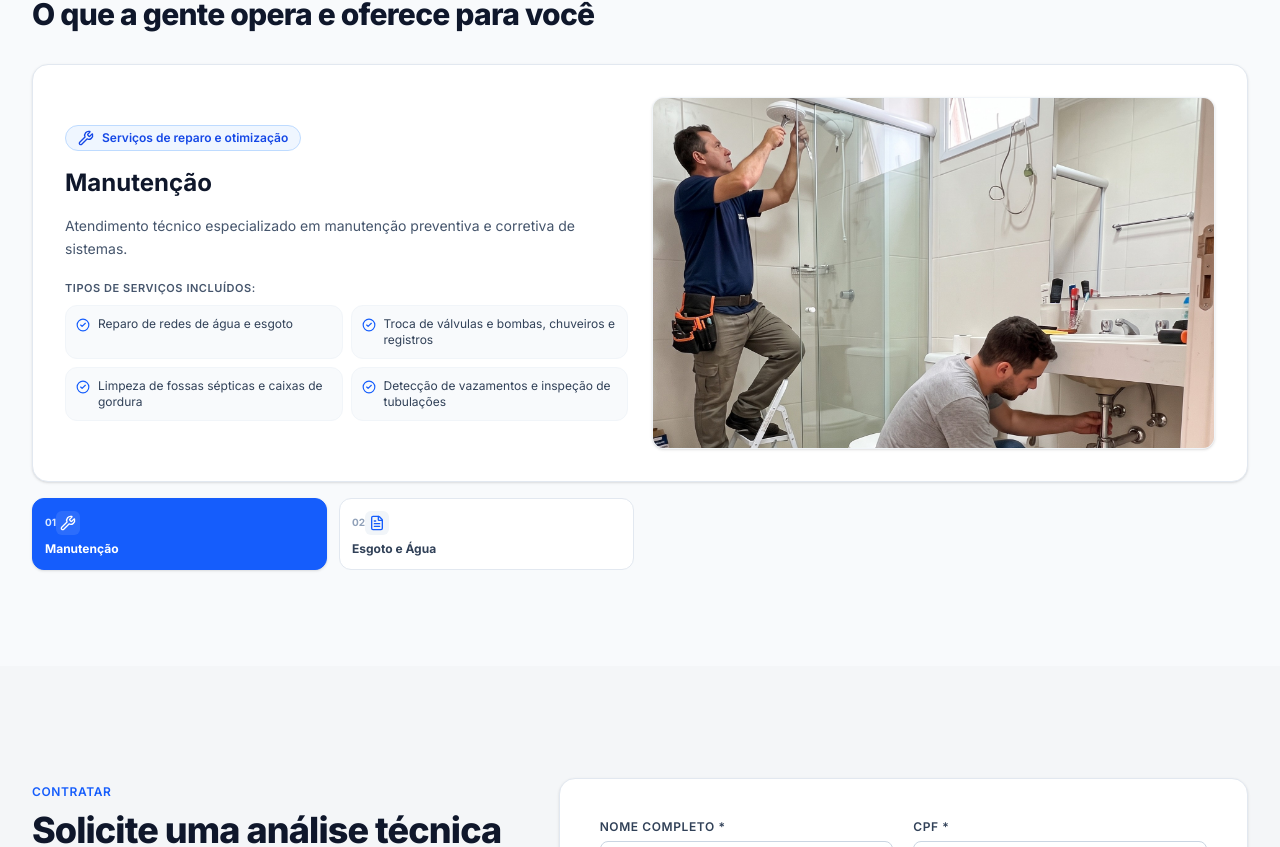
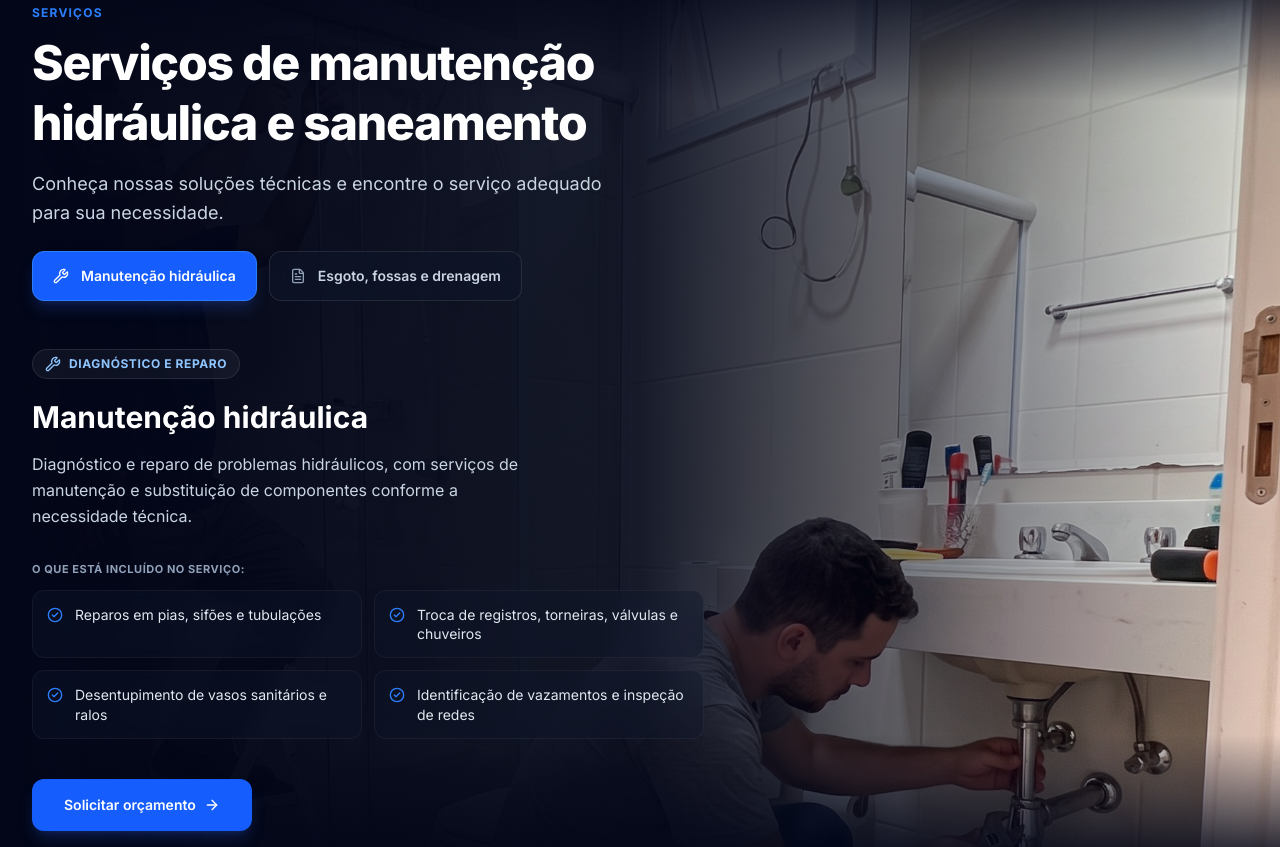
Before and after one commit to killxnov/rbm-saneamento, a Next.js app: page / in a window 1280 px wide. Shown: the part 1013-1860 px from the top of the page. Built offline with nearby package versions, Linux system fonts and the light colour scheme.

Commit message:
mundaças

```diff
--- a/next.config.ts
+++ b/next.config.ts
@@ -3,7 +3,7 @@ import type { NextConfig } from "next";
 const nextConfig: NextConfig = {
   /* config options here */
   reactCompiler: true,
-  allowedDevOrigins: ['192.168.2.122'],
+  allowedDevOrigins: ['192.168.2.115'],
 };
 
 export default nextConfig;
--- a/src/app/layout.tsx
+++ b/src/app/layout.tsx
@@ -8,7 +8,7 @@ import { FloatingWhatsApp } from "@/components/FloatingWhatsApp";
 const inter = Inter({ subsets: ["latin"] });
 
 export const metadata: Metadata = {
-  title: "Rubem Saneamento",
+  title: "RBM Saneamento",
   description: "Soluções completas de engenharia sanitária e tratamento de efluentes em Viamão.",
 };
 
--- a/src/components/layout/footer.tsx
+++ b/src/components/layout/footer.tsx
@@ -1,65 +1,169 @@
+
+import Image from "next/image";
 import Link from "next/link";
-import { ShieldCheck } from "lucide-react";
+import {
+  ArrowUpRight,
+  ArrowUp,
+  Mail,
+  MapPin,
+} from "lucide-react";
+
+const navigationLinks = [
+  { label: "Início", href: "#hero" },
+  { label: "Serviços", href: "#servicos" },
+  { label: "Contratar", href: "#contratar" },
+  { label: "Depoimentos", href: "#depoimentos" },
+  { label: "Perguntas frequentes", href: "#faq" },
+];
+
+const specialties = [
+  "Tratamento de efluentes",
+  "Redes de abastecimento",
+  "Laudos e licenciamento",
+  "Projetos hidráulicos",
+];
 
 export function Footer() {
+  const currentYear = new Date().getFullYear();
 
   return (
-    <footer className="border-t border-slate-800 bg-slate-950 text-slate-400 py-12 md:py-6">
+    <footer
+      className="border-t border-white/[0.08] bg-black text-slate-400"
+      aria-label="Rodapé do site"
+    >
       <div className="mx-auto max-w-7xl px-4 sm:px-6 lg:px-8">
-        <div className="grid grid-cols-1 md:grid-cols-4 gap-8 mb-2">
+        {/* Conteúdo principal */}
+        <div className="grid grid-cols-1 gap-10 py-12 sm:grid-cols-2 lg:grid-cols-12 lg:gap-8 lg:py-6">
 
-          {/* Coluna Sobre */}
-          <div className="md:col-span-1 space-y-4">
-            <div className="flex items-center gap-2.5">
-              <div className="flex h-20 w-20 items-center justify-center">
-                <img src="./RS.svg" alt="Logo" />
-              </div>
+          {/* Marca e apresentação */}
+          <div className="space-y-5 sm:col-span-2 lg:col-span-4">
+            <Link
+              href="#hero"
+              aria-label="Rubem Saneamento — voltar ao início"
+              className="inline-flex rounded-lg transition-opacity hover:opacity-80 focus-visible:outline-none focus-visible:ring-2 focus-visible:ring-blue-500"
+            >
+
+            </Link>
+
+            <p className="max-w-sm text-sm leading-6 text-slate-400">
+              Soluções em saneamento, manutenção hidráulica,
+              tratamento de água e gestão de efluentes, com
+              atendimento em Viamão, RS.
+            </p>
+
+            <div className="flex items-start gap-2 text-sm text-slate-400">
+              <MapPin
+                className="mt-0.5 size-4 shrink-0 text-blue-400"
+                aria-hidden="true"
+              />
+              <span>Atendimento em todo o município de Viamão.</span>
             </div>
-            <h2 className="text-sm leading-relaxed text-slate-400">
-              Referência em saneamento, manutenção, tratamento de água e gestão de efluentes de Viamão.
-            </h2>
           </div>
 
-          {/* Links Rápidos
-          <div>
-            <h3 className="text-sm font-semibold text-white uppercase tracking-wider mb-4">Navegação</h3>
-            <ul className="space-y-2 text-sm">
-              <li><Link href="#hero" className="hover:text-white transition-colors">Início</Link></li>
-              <li><Link href="#servicos" className="hover:text-white transition-colors">Serviços</Link></li>
-              <li><Link href="#contratar" className="hover:text-white transition-colors">Contratar</Link></li>
-              <li><Link href="#depoimentos" className="hover:text-white transition-colors">Depoimentos</Link></li>
-              <li><Link href="#faq" className="hover:text-white transition-colors">FAQ</Link></li>
+          {/* Navegação */}
+          <nav
+            aria-label="Navegação do rodapé"
+            className="lg:col-span-2"
+          >
+            <h2 className="mb-5 text-xs font-bold uppercase tracking-[0.16em] text-white">
+              Navegação
+            </h2>
+
+            <ul className="space-y-3">
+              {navigationLinks.map((item) => (
+                <li key={item.href}>
+                  <Link
+                    href={item.href}
+                    className="text-sm text-slate-400 transition-colors duration-200 hover:text-blue-400 focus-visible:outline-none focus-visible:text-blue-400"
+                  >
+                    {item.label}
+                  </Link>
+                </li>
+              ))}
             </ul>
-          </div> */}
+          </nav>
 
-          {/* Especialidades
-          <div>
-            <h3 className="text-sm font-semibold text-white uppercase tracking-wider mb-4">Serviços</h3>
-            <ul className="space-y-2 text-sm text-slate-400">
-              <li>Tratamento de Efluentes</li>
-              <li>Redes de Abastecimento</li>
-              <li>Laudos e Licenciamento</li>
-              <li>Projetos Hidráulicos</li>
+          {/* Especialidades */}
+          <div className="lg:col-span-3">
+            <h2 className="mb-5 text-xs font-bold uppercase tracking-[0.16em] text-white">
+              Especialidades
+            </h2>
+
+            <ul className="space-y-3">
+              {specialties.map((specialty) => (
+                <li
+                  key={specialty}
+                  className="text-sm leading-5 text-slate-400"
+                >
+                  {specialty}
+                </li>
+              ))}
             </ul>
-          </div> */}
 
-          {/* Atendimento RS
-          <div>
-            <h3 className="text-sm font-semibold text-white uppercase tracking-wider mb-4">Atendimento  </h3>
-            <p className="text-sm text-slate-400 leading-relaxed mb-4">
-              Atendimento especializado para empresas, loteamentos e indústrias em todo o munícipio de Viamão.
+            <p className="mt-4 text-xs leading-5 text-slate-500">
+              Consulte nossas opções de atendimento pelo formulário
+              de orçamento.
             </p>
-            <div className="text-xs text-slate-300 font-mono bg-slate-900 p-3 rounded-lg border border-slate-800">
-              contato@rubemsaneamento.com
-            </div>
-          </div>*/}
+          </div>
 
+          {/* Contato */}
+          <div className="lg:col-span-3">
+            <h2 className="mb-5 text-xs font-bold uppercase tracking-[0.16em] text-white">
+              Fale conosco
+            </h2>
+
+            <p className="mb-4 text-sm leading-6 text-slate-400">
+              Precisa de uma avaliação técnica ou deseja solicitar
+              um orçamento? Entre em contato conosco.
+            </p>
+
+            <a
+              href="mailto:contato@rubemsaneamento.com"
+              className="group inline-flex items-center gap-2 break-all text-sm text-slate-200 transition-colors hover:text-blue-400"
+            >
+              <Mail
+                className="size-4 shrink-0 text-blue-400"
+                aria-hidden="true"
+              />
+              <span>contato@rubemsaneamento.com</span>
+              <ArrowUpRight
+                className="size-3.5 shrink-0 opacity-60 transition-transform group-hover:-translate-y-0.5 group-hover:translate-x-0.5"
+                aria-hidden="true"
+              />
+            </a>
+
+            <Link
+              href="#contratar"
+              className="mt-6 inline-flex min-h-11 items-center justify-center gap-2 rounded-lg bg-blue-600 px-4 py-3 text-sm font-semibold text-white transition-colors duration-200 hover:bg-blue-500 focus-visible:outline-none focus-visible:ring-2 focus-visible:ring-blue-400 focus-visible:ring-offset-2 focus-visible:ring-offset-slate-950"
+            >
+              Solicitar orçamento
+              <ArrowUpRight className="size-4" aria-hidden="true" />
+            </Link>
+          </div>
         </div>
 
-        {/* Copyright */}
-        <div className="pt-8 border-t border-slate-900 flex flex-col sm:flex-row items-center justify-between text-xs text-slate-500">
-          <p>&copy; {new Date().getFullYear()}. Todos os direitos reservados.</p>
-          <p className="mt-2 sm:mt-0">Desenvolvido por Daniel Batista dos Santos.</p>
+        {/* Copyright e créditos */}
+        <div className="flex flex-col gap-4 border-t border-white/[0.08] py-6 text-xs leading-5 text-slate-500 sm:flex-row sm:items-center sm:justify-between">
+          <p className="text-center sm:text-left">
+            © {currentYear} RBM Saneamento.
+            {" "}Todos os direitos reservados.
+          </p>
+
+          <p className="text-center">
+            Desenvolvido por{" "}
+            <span className="text-slate-300">
+              Daniel Batista dos Santos
+            </span>.
+          </p>
+
+          <Link
+            href="#hero"
+            aria-label="Voltar ao topo da página"
+            className="inline-flex items-center justify-center gap-2 self-center transition-colors hover:text-white sm:self-auto"
+          >
+            Voltar ao topo
+            <ArrowUp className="size-3.5" aria-hidden="true" />
+          </Link>
         </div>
       </div>
     </footer>
--- a/src/components/layout/navbar.tsx
+++ b/src/components/layout/navbar.tsx
@@ -91,7 +91,7 @@ export function Navbar() {
         {/* Desktop CTA - Instagram Puro */}
         <div className="hidden md:flex items-center gap-4 relative z-50">
           <a
-            href="https://instagram.com/seu.perfil"
+            href="https://www.instagram.com/rubem.do.saneamento"
             target="_blank"
             rel="noreferrer"
             aria-label="Visite nosso Instagram"
@@ -161,7 +161,7 @@ export function Navbar() {
 
               <div className="pt-4 mt-2 border-t border-white/10 flex justify-center">
                 <a
-                  href="https://instagram.com/seu.perfil"
+                  href="https://www.instagram.com/rubem.do.saneamento"
                   target="_blank"
                   rel="noreferrer"
                   aria-label="Visite nosso Instagram"
--- a/src/components/sections/hero.tsx
+++ b/src/components/sections/hero.tsx
@@ -27,7 +27,7 @@ export function Hero() {
           </h1>
 
           <h2 className="mt-6 text-base sm:text-xl text-slate-300 max-w-2xl leading-relaxed">
-            Encanamento, limpeza de fossa, instalação de rede e manutenções hidráulicas em geral. Atendimento técnico especializado para resolver qualquer problema no seu imóvel.
+            Encanamento, limpeza de fossa, instalação de rede e manutenções hidráulicas em geral. Atendimento técnico especializado para resolver qualquer problema no seu imóvel ou microempreendimento.
           </h2>
 
           <div className="mt-10 flex flex-col sm:flex-row items-stretch sm:items-center gap-6 sm:gap-4">
--- a/src/components/sections/services.tsx
+++ b/src/components/sections/services.tsx
@@ -1,8 +1,8 @@
 "use client";
 
-import { ArrowRight, CheckCircle2, ChevronLeft, ChevronRight, ShieldCheck, Wrench, FileText, Droplets } from "lucide-react";
+import { ArrowRight, CheckCircle2, FileText, Wrench } from "lucide-react";
 import { useState } from "react";
-import Link from "next/link";
+import Image from "next/image";
 
 interface ServiceItem {
   id: string;
@@ -12,36 +12,39 @@ interface ServiceItem {
   features: string[];
   image: string;
   icon: React.ReactNode;
+  formKeyword: string;
 }
 
 const servicesData: ServiceItem[] = [
   {
     id: "manutencao",
-    title: "Manutenção",
-    subtitle: "Serviços de reparo e otimização",
-    description: "Atendimento técnico especializado em manutenção preventiva e corretiva de sistemas.",
+    title: "Manutenção hidráulica",
+    subtitle: "Diagnóstico e reparo",
+    description: "Diagnóstico e reparo de problemas hidráulicos, com serviços de manutenção e substituição de componentes conforme a necessidade técnica.",
     features: [
-      "Reparo de redes de água e esgoto",
-      "Troca de válvulas e bombas, chuveiros e registros",
-      "Limpeza de fossas sépticas e caixas de gordura",
-      "Detecção de vazamentos e inspeção de tubulações"
+      "Reparos em pias, sifões e tubulações",
+      "Troca de registros, torneiras, válvulas e chuveiros",
+      "Desentupimento de vasos sanitários e ralos",
+      "Identificação de vazamentos e inspeção de redes"
     ],
-    image: "manutencao.jpg",
-    icon: <Wrench className="size-4" />
+    image: "/manutencao.jpg",
+    icon: <Wrench className="size-4" />,
+    formKeyword: "Manutenção",
   },
   {
-    id: "projetos",
-    title: "Esgoto e Água",
-    subtitle: "Limpeza e tratamento de água e esgoto",
-    description: "Limpeza de fossas sépticas, caixas de gordura e sistemas de esgoto.",
+    id: "esgoto",
+    title: "Esgoto, fossas e drenagem",
+    subtitle: "Limpeza e desobstrução",
+    description: "Limpeza técnica de fossas sépticas, caixas de gordura e desobstrução de sistemas de esgoto e drenagem, conforme a necessidade do local.",
     features: [
       "Limpeza de fossas sépticas e caixas de gordura",
       "Desobstrução de tubulações e redes de esgoto",
-      "Tratamento de água e esgoto",
-      "Manutenção de sistemas de drenagem e escoamento"
+      "Manutenção de sistemas de drenagem e escoamento",
+      "Avaliação e reparo de problemas estruturais em esgotos"
     ],
     image: "/fossa.jpg",
-    icon: <FileText className="size-4" />
+    icon: <FileText className="size-4" />,
+    formKeyword: "Esgoto",
   }
 ];
 
@@ -49,91 +52,145 @@ export function ServicesCarousel() {
   const [activeIndex, setActiveIndex] = useState(0);
   const activeService = servicesData[activeIndex];
 
+  const handleRequestQuote = (e: React.MouseEvent<HTMLAnchorElement>) => {
+    e.preventDefault();
+    const formSection = document.getElementById("contratar");
+    if (formSection) {
+      formSection.scrollIntoView({ behavior: "smooth", block: "start" });
+      setTimeout(() => {
+        const select = document.getElementById("serviceType") as HTMLSelectElement;
+        if (select) {
+          const optionToSelect = Array.from(select.options).find(opt =>
+            opt.value.toLowerCase().includes(activeService.formKeyword.toLowerCase())
+          );
+          if (optionToSelect) {
+            const nativeInputValueSetter = Object.getOwnPropertyDescriptor(window.HTMLSelectElement.prototype, "value")?.set;
+            nativeInputValueSetter?.call(select, optionToSelect.value);
+            select.dispatchEvent(new Event("change", { bubbles: true }));
+            select.focus();
+            setTimeout(() => select.blur(), 150);
+          }
+        }
+      }, 150);
+    }
+  };
+
   return (
-    <section id="servicos" className="py-16 md:py-24 bg-slate-50 text-slate-900 border-t border-slate-200">
-      <div className="max-w-7xl mx-auto px-4 sm:px-6 lg:px-8">
+    <section id="servicos" className="relative w-full overflow-hidden bg-slate-950 min-h-[100vh] lg:min-h-[750px] flex flex-col justify-center">
 
-        <div className="mb-8 flex flex-col md:flex-row md:items-end justify-between gap-4">
-          <div>
-            <span className="text-xs font-semibold tracking-wider text-blue-600 uppercase mb-1.5 block">
+      {/* 1. TRANSIÇÃO SUPERIOR (Hero -> Serviços) */}
+      <div className="absolute top-0 inset-x-0 h-32 md:h-56 bg-gradient-to-b from-slate-950 via-slate-950/80 to-transparent z-15 pointer-events-none"></div>
+
+      {/* IMAGEM DE FUNDO EM TODA A SEÇÃO (Crossfade) */}
+      {servicesData.map((service, index) => (
+        <div
+          key={service.image}
+          className={`absolute inset-0 w-full h-full z-0 transition-opacity duration-1000 ease-in-out ${
+            activeIndex === index ? "opacity-100" : "opacity-0 pointer-events-none"
+          }`}
+        >
+          <Image
+            src={service.image}
+            alt={`Ilustração do serviço: ${service.title}`}
+            fill
+            priority={index === 0}
+            className="object-cover object-center sm:object-right"
+            sizes="100vw"
+          />
+        </div>
+      ))}
+
+      {/* GRADIENTE PROFISSIONAL E CONTRASTE */}
+      <div className="absolute inset-0 z-10 bg-gradient-to-b md:bg-gradient-to-r from-slate-950 via-slate-950/90 to-slate-950/30 md:to-transparent pointer-events-none"></div>
+
+      {/* 2. TRANSIÇÃO INFERIOR (Serviços -> Contratação) */}
+      <div className="absolute bottom-0 inset-x-0 h-32 md:h-56 bg-gradient-to-t from-slate-950 via-slate-950/80 to-transparent z-15 pointer-events-none"></div>
+
+      {/* Container Principal de Conteúdo */}
+      <div className="relative z-20 w-full max-w-7xl mx-auto px-4 sm:px-6 lg:px-8 py-24 md:py-32">
+
+        <div className="flex flex-col lg:w-[60%]">
+
+          <div className="mb-6">
+            <span className="text-xs font-bold tracking-widest text-blue-500 uppercase mb-3 block">
               Serviços
             </span>
-            <h2 className="text-2xl sm:text-3xl font-extrabold tracking-tight text-slate-900">
-              O que a gente opera e oferece para você
+            <h2 className="text-3xl sm:text-4xl lg:text-5xl font-extrabold tracking-tight text-white mb-4 leading-tight">
+              Serviços de manutenção hidráulica e saneamento
             </h2>
+            <p className="text-slate-300 text-base sm:text-lg leading-relaxed max-w-xl">
+              Conheça nossas soluções técnicas e encontre o serviço adequado para sua necessidade.
+            </p>
           </div>
-        </div>
 
-        <div className="grid grid-cols-1 lg:grid-cols-12 gap-6 items-center bg-white p-5 sm:p-8 rounded-2xl border border-slate-200 shadow-sm">
+          <div className="flex flex-col sm:flex-row gap-3 mb-12" role="tablist">
+            {servicesData.map((service, index) => {
+              const isSelected = activeIndex === index;
+              return (
+                <button
+                  key={service.id}
+                  role="tab"
+                  aria-selected={isSelected}
+                  onClick={() => setActiveIndex(index)}
+                  className={`inline-flex items-center gap-3 px-5 py-3.5 rounded-xl border transition-all duration-300 outline-none focus-visible:ring-2 focus-visible:ring-blue-500 ${
+                    isSelected
+                      ? "bg-blue-600 border-blue-500 text-white shadow-lg shadow-blue-900/40"
+                      : "bg-slate-900/50 border-white/10 text-slate-300 hover:bg-white/10 hover:text-white backdrop-blur-md"
+                  }`}
+                >
+                  <span className={`${isSelected ? "text-white" : "text-slate-400"}`}>
+                    {service.icon}
+                  </span>
+                  <span className="text-sm font-semibold whitespace-nowrap">
+                    {service.title}
+                  </span>
+                </button>
+              );
+            })}
+          </div>
 
-          <div className="lg:col-span-6 space-y-4">
-            <div className="inline-flex items-center gap-2 px-3 py-1 rounded-full bg-blue-50 border border-blue-200 text-blue-700 text-xs font-semibold">
+          <div key={activeService.id} className="animate-in fade-in slide-in-from-bottom-4 duration-700 ease-out fill-mode-both">
+            <div className="mb-5 inline-flex items-center gap-2 px-3 py-1.5 rounded-full bg-white/5 border border-white/10 text-blue-300 text-xs font-bold uppercase tracking-wider backdrop-blur-md">
               {activeService.icon}
               <span>{activeService.subtitle}</span>
             </div>
 
-            <h3 className="text-xl sm:text-2xl font-bold text-slate-900">
+            <h3 className="text-2xl sm:text-3xl font-bold text-white mb-4">
               {activeService.title}
             </h3>
 
-            <p className="text-slate-600 text-xs sm:text-sm leading-relaxed">
+            <p className="text-slate-300 text-sm sm:text-base leading-relaxed mb-8 max-w-lg">
               {activeService.description}
             </p>
 
-            <div className="space-y-2 pt-1">
-              <span className="text-[11px] font-semibold uppercase tracking-wider text-slate-600 block">
-                tipos de serviços incluídos:
-              </span>
-              <div className="grid grid-cols-1 sm:grid-cols-2 gap-2">
-                {activeService.features.map((feature, idx) => (
-                  <div key={idx} className="flex items-start gap-2 text-xs text-slate-700 bg-slate-50 p-2.5 rounded-xl border border-slate-100">
-                    <CheckCircle2 className="size-3.5 text-blue-600 shrink-0 mt-0.5" />
-                    <span>{feature}</span>
-                  </div>
-                ))}
-              </div>
+            <span className="text-[11px] font-bold uppercase tracking-wider text-slate-400 mb-3 block">
+              O que está incluído no serviço:
+            </span>
+            <div className="grid grid-cols-1 sm:grid-cols-2 gap-3 mb-10 max-w-2xl">
+              {activeService.features.map((feature, idx) => (
+                <div
+                  key={`${activeService.id}-feature-${idx}`}
+                  className="flex items-start gap-3 text-sm text-slate-200 bg-slate-900/40 backdrop-blur-sm p-3.5 rounded-xl border border-white/5 transition-colors hover:bg-white/5"
+                >
+                  <CheckCircle2 className="size-4 text-blue-500 shrink-0 mt-0.5" />
+                  <span className="leading-snug">{feature}</span>
+                </div>
+              ))}
+            </div>
+
+            <div>
+              <a
+                href="#contratar"
+                onClick={handleRequestQuote}
+                className="group inline-flex items-center justify-center gap-2 rounded-xl bg-blue-600 px-8 py-4 text-sm font-semibold text-white shadow-lg shadow-blue-900/40 transition-all hover:bg-blue-500 hover:shadow-blue-900/60 active:scale-[0.98] w-full sm:w-auto"
+                aria-label={`Solicitar orçamento para ${activeService.title}`}
+              >
+                Solicitar orçamento
+                <ArrowRight className="size-4 transition-transform group-hover:translate-x-1" />
+              </a>
             </div>
           </div>
 
-          <div className="lg:col-span-6">
-            <div className="relative aspect-16/10 sm:aspect-16/10 overflow-hidden rounded-xl border border-slate-100 shadow-sm bg-slate-100">
-              <img
-                src={activeService.image}
-                alt={activeService.title}
-                className="h-full w-full object-cover object-center transition-transform duration-700 hover:scale-105"
-              />
-            </div>
-          </div>
-
-        </div>
-
-        <div className="grid grid-cols-2 sm:grid-cols-4 gap-3 mt-4">
-          {servicesData.map((service, index) => {
-            const isSelected = activeIndex === index;
-            return (
-              <button
-                key={service.id}
-                onClick={() => setActiveIndex(index)}
-                className={`p-3 rounded-xl border text-left transition-all cursor-pointer flex flex-col justify-between ${
-                  isSelected
-                    ? "bg-blue-600 border-blue-600 text-white shadow-sm"
-                    : "bg-white border-slate-200 text-slate-700 hover:border-slate-300 hover:bg-slate-50"
-                }`}
-              >
-                <div className="flex items-center justify-between mb-1.5">
-                  <span className={`text-[10px] font-bold ${isSelected ? "text-blue-100" : "text-slate-400"}`}>
-                    0{index + 1}
-                  </span>
-                  <div className={`p-1 rounded-md ${isSelected ? "bg-white/10 text-white" : "bg-slate-100 text-blue-600"}`}>
-                    {service.icon}
-                  </div>
-                </div>
-                <span className="text-xs font-bold line-clamp-1">
-                  {service.title}
-                </span>
-              </button>
-            );
-          })}
         </div>
       </div>
     </section>
```
Also changed, not shown: src/components/sections/faq.tsx (+9 -11 lines), src/lib/contact/whatsapp.ts (+24 -14 lines).
